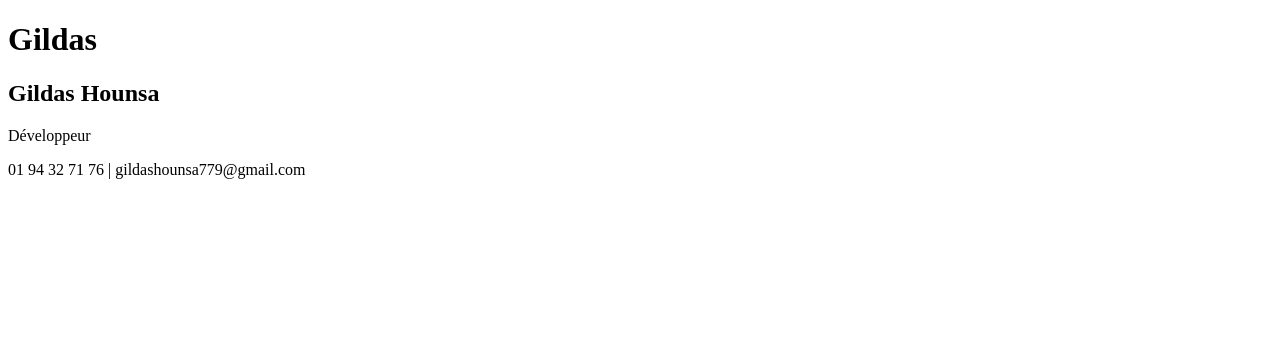
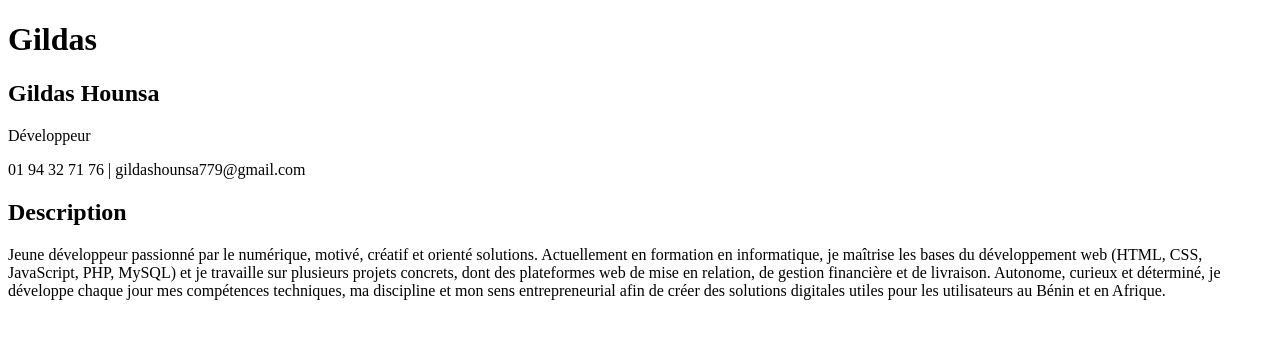
Before and after one commit to gildashounsa779-cyber/gildas_cv, a plain HTML site: page index.html in a window 1280 px wide. Drawn offline with Linux system fonts and the light colour scheme.

Commit message:
mise en place de la section description

```diff
--- a/index.html
+++ b/index.html
@@ -17,6 +17,11 @@
             <p>Développeur</p>
             <p>01 94 32 71 76 | gildashounsa779@gmail.com</p>
         </section>
+
+        <section id="profil" class="description">
+            <h2>Description</h2>
+            <p>Jeune développeur passionné par le numérique, motivé, créatif et orienté solutions. Actuellement en formation en informatique, je maîtrise les bases du développement web (HTML, CSS, JavaScript, PHP, MySQL) et je travaille sur plusieurs projets concrets, dont des plateformes web de mise en relation, de gestion financière et de livraison. Autonome, curieux et déterminé, je développe chaque jour mes compétences techniques, ma discipline et mon sens entrepreneurial afin de créer des solutions digitales utiles pour les utilisateurs au Bénin et en Afrique.</p>
+        </section>
     </main>
 </body>
 </html>
```
